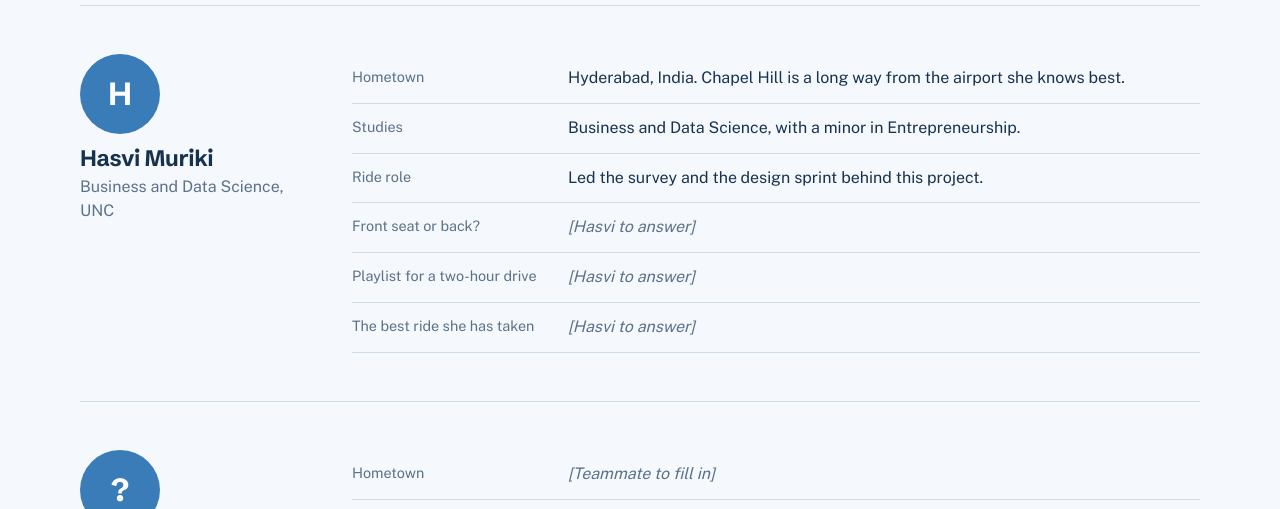
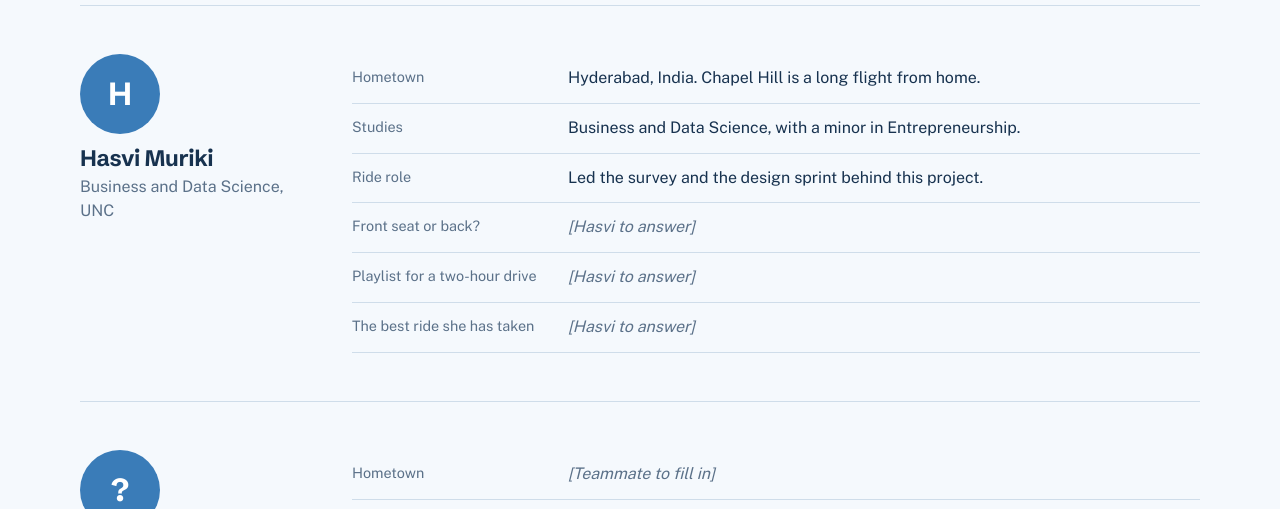
Before and after one commit to Hasvi27/Ride_Share-unc, a plain HTML site: page founders.html in a window 1280 px wide. Shown: the part 289-798 px from the top of the page. Drawn offline with nearby package versions, Linux system fonts and the light colour scheme.

Commit message:
Fix founder hometown line
Co-Authored-By: Claude Haiku 5.5 <noreply@anthropic.com>
Claude-Session: https://claude.ai/code/session_012odE2pPHGxTm7tCFYbPH1a

```diff
--- a/founders.html
+++ b/founders.html
@@ -41,7 +41,7 @@
         <p class="muted">Business and Data Science, UNC</p>
       </div>
       <dl class="ride-profile">
-        <div><dt>Hometown</dt><dd>Hyderabad, India. Chapel Hill is a long way from the airport she knows best.</dd></div>
+        <div><dt>Hometown</dt><dd>Hyderabad, India. Chapel Hill is a long flight from home.</dd></div>
         <div><dt>Studies</dt><dd>Business and Data Science, with a minor in Entrepreneurship.</dd></div>
         <div><dt>Ride role</dt><dd>Led the survey and the design sprint behind this project.</dd></div>
         <div><dt>Front seat or back?</dt><dd class="fill">[Hasvi to answer]</dd></div>
```
